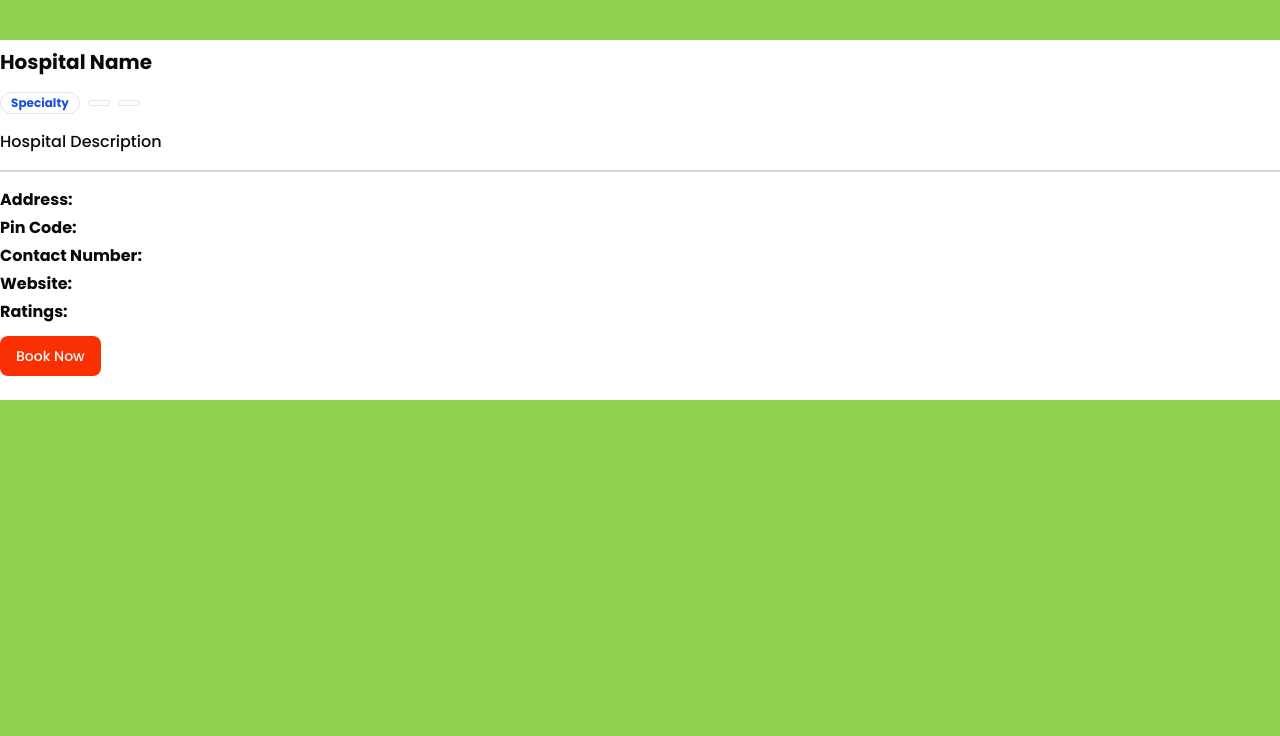
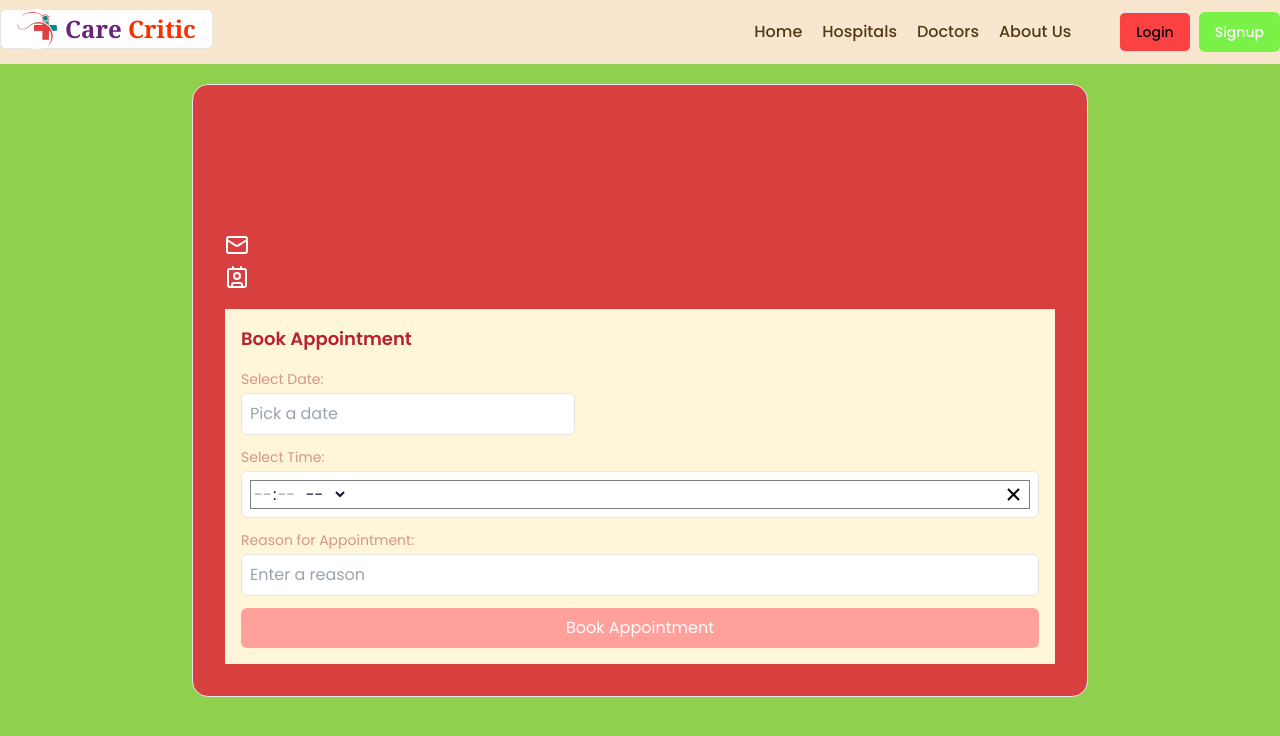
Before and after one commit to yosshh/careCritic-frontend, a React (Vite) app: page /description/hospital/1 in a window 1280 px wide. Shown: the top 736 px of the page. Built offline with nearby package versions, Linux system fonts and the light colour scheme; no server answers.

Commit message:
add book appointment to doctor and hospital

```diff
--- a/package.json
+++ b/package.json
@@ -20,14 +20,17 @@
     "axios": "^1.7.9",
     "class-variance-authority": "^0.7.1",
     "clsx": "^2.1.1",
+    "date-fns": "^4.1.0",
     "lucide-react": "^0.445.0",
     "next-themes": "^0.4.4",
     "prop-types": "^15.8.1",
     "react": "^18.3.1",
+    "react-datepicker": "^7.6.0",
     "react-dom": "^18.3.1",
     "react-icons": "^5.4.0",
     "react-redux": "^9.2.0",
     "react-router-dom": "^6.28.1",
+    "react-time-picker": "^7.0.0",
     "sonner": "^1.7.1",
     "tailwind-merge": "^2.5.5",
     "tailwindcss-animate": "^1.0.7"
--- a/src/App.jsx
+++ b/src/App.jsx
@@ -7,6 +7,7 @@ import Doctors from './components/Doctors'
 import HospitalDescription from './components/HospitalDescription';
 import UserProfile from './components/UserProfile'
 import DoctorProfile from './components/DoctorProfile';
+import DoctorCard from './components/DoctorCard';
 
 
 const appRouter = createBrowserRouter([
@@ -32,7 +33,7 @@ const appRouter = createBrowserRouter([
   },
   {
     path: '/description/doctor/:id',
-    element: <DoctorProfile />
+    element: <DoctorCard />
   },
   {
     path: '/doctors',
--- a/src/components/DoctorCard.jsx
+++ b/src/components/DoctorCard.jsx
@@ -1,20 +1,89 @@
-
-import Navbar from "./shared/Navbar";
+import { useEffect, useState } from "react";
+import DatePicker from "react-datepicker";
+import TimePicker from "react-time-picker";
 import { Avatar, AvatarImage } from "./ui/avatar";
 import { Award, Contact, GraduationCap, Mail } from "lucide-react";
-import { useEffect } from "react";
-import { useSelector } from "react-redux";
-
-
+import Navbar from "./shared/Navbar";
+import { useSelector, useDispatch } from "react-redux";
+import { useParams } from "react-router-dom";
+import { setSingleDoctor } from "@/redux/doctorSlice";
+import axios from "axios";
+import { DOCTOR_API_END_POINT, APPOINTMENT_API_END_POINT } from "@/constants";
+import { toast } from "sonner";
+import "react-datepicker/dist/react-datepicker.css";
+import "react-time-picker/dist/TimePicker.css";
 
 const DoctorCard = () => {
+  const dispatch = useDispatch();
+  const { singleDoctor } = useSelector((store) => store.doctor);
+  const { user } = useSelector((store) => store.auth);
+  const params = useParams();
+  const doctorId = params.id;
 
+  const [isBooked, setIsBooked] = useState(false);
+  const [date, setDate] = useState(null);
+  const [timeSlot, setTimeSlot] = useState("");
+  const [reason, setReason] = useState("");
 
-  const { doctor } = useSelector((store) => store.auth);
+  // Fetch the single doctor's details
+  useEffect(() => {
+    const fetchSingleDoctor = async () => {
+      try {
+        const res = await axios.get(
+          `${DOCTOR_API_END_POINT}/getDoctors/${doctorId}`,
+          { withCredentials: true }
+        );
+        if (res.data.success) {
+          dispatch(setSingleDoctor(res.data.data));
+          const isAlreadyBooked = res.data.data.appointments?.some(
+            (appointment) => appointment.user === user?._id
+          );
+          setIsBooked(isAlreadyBooked || false);
+        }
+      } catch (error) {
+        console.log(error);
+      }
+    };
+    fetchSingleDoctor();
+  }, [doctorId, dispatch, user?._id]);
 
-  useEffect(() => {
-    // console.log("Doctor in Profile:", doctor);
-  }, [doctor]);
+  // Booking handler
+  const bookAppointmentHandler = async () => {
+    if (!date || !timeSlot || !reason) {
+      toast.error("Please fill all fields before booking!");
+      return;
+    }
+
+    const appointmentDetails = {
+      date,
+      timeSlot,
+      reason,
+    };
+
+    try {
+      const res = await axios.post(
+        `${APPOINTMENT_API_END_POINT}/bookDoctor/${doctorId}`,
+        appointmentDetails,
+        {
+          headers: { "Content-Type": "application/json" },
+          withCredentials: true,
+        }
+      );
+
+      if (res.data.success) {
+        setIsBooked(true);
+        const updatedSingleDoctor = {
+          ...singleDoctor,
+          appointments: [...singleDoctor.appointments, { user: user?._id }],
+        };
+        dispatch(setSingleDoctor(updatedSingleDoctor));
+        toast.success(res.data.message);
+      }
+    } catch (error) {
+      console.log(error);
+      toast.error(error.response?.data?.message || "Booking failed.");
+    }
+  };
 
   return (
     <div className="bg-[#8FD14F]">
@@ -23,34 +92,96 @@ const DoctorCard = () => {
         <div className="flex justify-between">
           <div className="flex items-center gap-4">
             <Avatar className="h-24 w-24">
-              <AvatarImage src={doctor?.profilePhoto} alt="profile" />
+              <AvatarImage src={singleDoctor?.profilePhoto} alt="profile" />
             </Avatar>
             <div>
-              <h1 className="font-medium text-xl">{doctor?.name}</h1>
-              <p>{doctor?.experienceInYears}+ yrs experience</p>
+              <h1 className="font-medium text-xl">{singleDoctor?.fullName}</h1>
+              <p>{singleDoctor?.experienceInYears}+ yrs experience</p>
             </div>
           </div>
+
         </div>
+
+        {/* Doctor details */}
         <div className="my-5">
           <div className="flex items-center gap-3 my-2">
             <Mail />
-            <span>{doctor?.email}</span>
+            <span>{singleDoctor?.email}</span>
           </div>
           <div className="flex items-center gap-3 my-2">
             <Contact />
-            <span>{doctor?.contactNumber}</span>
+            <span>{singleDoctor?.contactNumber}</span>
           </div>
           <div className="flex items-center gap-3 my-2">
             <Award />
-            <span>{doctor?.specialty}</span>
+            <span>{singleDoctor?.specialty}</span>
           </div>
           <div className="flex items-center gap-3 my-2">
             <GraduationCap />
-            <span>{doctor?.qualification}</span>
+            <span>{singleDoctor?.qualification}</span>
           </div>
+
         </div>
+        {/* Booking Details */}
+        <div className="p-4 bg-[#FFF6DA] rounded-md23 z-20 ">
+            <h4 className="text-lg font-semibold text-[#B82132] mb-4">
+              Book Appointment
+            </h4>
+
+            {/* Date Picker */}
+            <div className="mb-3">
+              <label className="block text-sm mb-1 text-[#a01b2b72]">
+                Select Date:
+              </label>
+              <DatePicker
+                selected={date}
+                onChange={(selectedDate) => setDate(selectedDate)}
+                className="w-full p-2 rounded-md border bg-white text-gray-900"
+                placeholderText="Pick a date"
+                minDate={new Date()} // Prevent selecting past dates
+              />
+            </div>
+
+            {/* Time Picker */}
+            <div className="mb-3">
+              <label className="block text-sm mb-1 text-[#a01b2b72]">
+                Select Time:
+              </label>
+              <TimePicker
+                value={timeSlot}
+                onChange={(selectedTime) => setTimeSlot(selectedTime)}
+                className="w-full p-2 rounded-md border bg-white text-gray-900"
+                disableClock={true} // Removes the clock UI
+              />
+            </div>
+
+            {/* Reason Input */}
+            <div className="mb-3">
+              <label className="block text-sm mb-1 text-[#a01b2b72]">
+                Reason for Appointment:
+              </label>
+              <input
+                type="text"
+                value={reason}
+                onChange={(e) => setReason(e.target.value)}
+                className="w-full p-2 rounded-md border bg-white text-gray-900"
+                placeholder="Enter a reason"
+              />
+            </div>
+
+            <button
+              onClick={bookAppointmentHandler}
+              disabled={isBooked}
+              className={`w-full p-2 text-white rounded-md ${
+                isBooked ? "bg-gray-600 cursor-not-allowed" : "bg-[#FFA09B]"
+              }`}
+            >
+              {isBooked ? "Already Booked" : "Book Appointment"}
+            </button>
+          </div>
       </div>
     </div>
   );
 };
+
 export default DoctorCard;
--- a/src/components/HospitalDescription.jsx
+++ b/src/components/HospitalDescription.jsx
@@ -1,145 +1,175 @@
-// import { useParams } from "react-router-dom";
-import { Badge } from "./ui/badge";
-import { Button } from "./ui/button";
-// import { Button } from "./ui/button";
-// import { useEffect, useState } from "react";
-// import axios from "axios";
-// import { JOB_API_END_POINT } from "@/constants";
-// import { useDispatch, useSelector } from "react-redux";
-// import { setSingleJob } from "@/redux/jobSlice";
-// import { APPLICATION_API_END_POINT } from "@/constants";
-// import { toast } from "sonner";
+import { useEffect, useState } from "react";
+import DatePicker from "react-datepicker";
+import TimePicker from "react-time-picker";
+import { Avatar, AvatarImage } from "./ui/avatar";
+import { Contact, Mail } from "lucide-react";
+import Navbar from "./shared/Navbar";
+import { useSelector, useDispatch } from "react-redux";
+import { useParams } from "react-router-dom";
+import axios from "axios";
+import { HOSPITAL_API_END_POINT, APPOINTMENT_API_END_POINT } from "@/constants";
+import { toast } from "sonner";
+import "react-datepicker/dist/react-datepicker.css";
+import "react-time-picker/dist/TimePicker.css";
+import { setSingleHospital } from "@/redux/hospitalSlice";
 
 const HospitalDescription = () => {
-//   const dispatch = useDispatch();
-//   const params = useParams();
-// //   const jobId = params.id;
-//   const { singleJob } = useSelector((store) => store.job);
-//   const { user } = useSelector((store) => store.auth);
+  const dispatch = useDispatch();
+  const { singleHospital } = useSelector((store) => store.hospital);
+  const { user } = useSelector((store) => store.auth);
+  const params = useParams();
+  const hospitalId = params.id;
 
+  const [isBooked, setIsBooked] = useState(false);
+  const [date, setDate] = useState(null);
+  const [timeSlot, setTimeSlot] = useState("");
+  const [reason, setReason] = useState("");
 
-  const isBookedAppointment = false;
-//   const isIntiallyApplied =
-//     singleJob?.applications?.some(
-//       (application) => application.applicant === user?._id
-//     ) || false;
+  // Fetch the single doctor's details
+  useEffect(() => {
+    const fetchSingleHospital = async () => {
+      try {
+        const res = await axios.get(
+          `${HOSPITAL_API_END_POINT}/getHospital/${hospitalId}`,
+          { withCredentials: true }
+        );
+        if (res.data.success) {
+          dispatch(setSingleHospital(res.data.data));
+          const isAlreadyBooked = res.data.data.appointments?.some(
+            (appointment) => appointment.user === user?._id
+          );
+          setIsBooked(isAlreadyBooked || false);
+        }
+      } catch (error) {
+        console.log(error);
+      }
+    };
+    fetchSingleHospital();
+  }, [hospitalId, dispatch, user?._id]);
 
-    // const [isBookedAppointment, setIsBookedAppointment] = useState(isIntiallyApplied);
+  // Booking handler
+  const bookAppointmentHandler = async () => {
+    if (!date || !timeSlot || !reason) {
+      toast.error("Please fill all fields before booking!");
+      return;
+    }
 
-//   const applyJobHandler = async () => {
-//     try {
-//       const res = await axios.get(
-//         // `${APPLICATION_API_END_POINT}/apply/${jobId}`,
-//         { withCredentials: true }
-//       );
+    const appointmentDetails = {
+      date,
+      timeSlot,
+      reason,
+    };
 
-//       if (res.data.success) {
-//         setIsApplied(true);
-//         const updatedSingleJob = {
-//           ...singleJob,
-//           applications: [...singleJob.applications, { applicant: user?._id }],
-//         };
-//         dispatch(setSingleJob(updatedSingleJob));
-//         toast.success(res.data.message);
-//       }
-//     } catch (error) {
-//       console.log(error);
-//       toast.error(error.response.data.message);
-//     }
-//   };
+    try {
+      const res = await axios.post(
+        `${APPOINTMENT_API_END_POINT}/bookHospital/${hospitalId}`,
+        appointmentDetails,
+        {
+          headers: { "Content-Type": "application/json" },
+          withCredentials: true,
+        }
+      );
 
-//   useEffect(() => {
-//     const fetchSingleJob = async () => {
-//       try {
-//         // const res = await axios.get(`${JOB_API_END_POINT}/getJobs/${jobId}`, {
-//           withCredentials: true,
-//         });
-//         if (res.data.success) {
-//           dispatch(setSingleJob(res.data.data));
-//           setIsApplied(res.data.data.applications.some(application=>application.applicant === user?._id))
-//         //   console.log("job fetched", res.data.data);
-//         }
-//       } catch (error) {
-//         console.log(error);
-//       }
-//     };
-//     fetchSingleJob();
-//   }, [jobId, dispatch, user?._id]);
+      if (res.data.success) {
+        setIsBooked(true);
+        const updatedSingleHospital = {
+          ...singleHospital,
+          appointments: [...singleHospital.appointments, { user: user?._id }],
+        };
+        dispatch(setSingleHospital(updatedSingleHospital));
+        toast.success(res.data.message);
+      }
+    } catch (error) {
+      console.log(error);
+      toast.error(error.response?.data?.message || "Booking failed.");
+    }
+  };
 
   return (
-    <div className="max-w-7xl mx-auto my-10 py-2">
-      <div className="flex items-center justify-between">
-        <div>
-          <h1 className="font-bold text-xl">Hospital Name</h1>
-          <div className="flex items-center gap-2 mt-4">
-            <Badge className={"text-blue-700 font-bold"} variant="ghost">
-              Specialty
-            </Badge>
-            <Badge className={"text-[#F83002] font-bold"} variant="ghost">
-              {/* {singleJob?.jobType} */}
-            </Badge>
-            <Badge className={"text-[#7209b7] font-bold"} variant="ghost">
-              {/* {singleJob?.salary} LPA */}
-            </Badge>
+    <div className="bg-[#8FD14F]">
+      <Navbar />
+      <div className="max-w-4xl mx-auto bg-[#D84040] text-white border border-gray-200 rounded-2xl my-5 p-8">
+        <div className="flex justify-between">
+          <div className="flex items-center gap-4">
+            <Avatar className="h-24 w-24">
+              <AvatarImage src={singleHospital?.hospitalImage} alt="profile" />
+            </Avatar>
+            <div>
+              <h1 className="font-medium text-xl">{singleHospital?.hospitalName}</h1>
+            </div>
           </div>
+
         </div>
-        {/* <Button
-          onClick={isApplied ? null : applyJobHandler}
-          disabled={isApplied}
-          className={`rounded-lg ${
-            isApplied
-              ? "bg-gray-600 cursor-not-allowed"
-              : "bg-[#7209b7] hover:bg-[#5f32ad]"
-          }`}
-        >
-          {isApplied ? "Already Applied" : "Apply Now"}
-        </Button> */}
-      </div>
-      <h1 className="border-b-2 border-b-gray-300 font-medium py-4">
-        Hospital Description
-      </h1>
-      <div className="my-4">
-        <h1 className="font-bold my-1">
-          Address:{" "}
-          <span className="pl-4 font-normal text-gray-800">
-            {/* {singleJob?.title} */}
-          </span>
-        </h1>
-        <h1 className="font-bold my-1">
-          Pin Code:{" "}
-          <span className="pl-4 font-normal text-gray-800">
-            {/* {singleJob?.location} */}
-          </span>
-        </h1>
-        <h1 className="font-bold my-1">
-          Contact Number:{" "}
-          <span className="pl-4 font-normal text-gray-800">
-            {/* {singleJob?.title} */}
-          </span>
-        </h1>
-        <h1 className="font-bold my-1">
-          Website:{" "}
-          <span className="pl-4 font-normal text-gray-800">
-            {/* {singleJob?.title} */}
-          </span>
-        </h1>
-        <h1 className="font-bold my-1">
-          Ratings:{" "}
-          <span className="pl-4 font-normal text-gray-800">
-            {/* {singleJob?.salary} LPA */}
-          </span>
-        </h1>
-        <Button
-          // onClick={isBookedAppointment ? null : applyJobHandler}
-          disabled={isBookedAppointment}
-          className={`rounded-lg mt-2 ${
-            isBookedAppointment
-              ? "bg-gray-600 cursor-not-allowed"
-              : "bg-[#F83002] hover:bg-[#eb5a64f6]"
-          }`}
-        >
-          {isBookedAppointment ? "Appointment Booked" : "Book Now"}
-        </Button>
+
+        {/* Doctor details */}
+        <div className="my-5">
+          <div className="flex items-center gap-3 my-2">
+            <Mail />
+            <span>{singleHospital?.email}</span>
+          </div>
+          <div className="flex items-center gap-3 my-2">
+            <Contact />
+            <span>{singleHospital?.contactNumber}</span>
+          </div>
+
+        </div>
+        {/* Booking Details */}
+        <div className="p-4 bg-[#FFF6DA] rounded-md23 z-20 ">
+            <h4 className="text-lg font-semibold text-[#B82132] mb-4">
+              Book Appointment
+            </h4>
+
+            {/* Date Picker */}
+            <div className="mb-3">
+              <label className="block text-sm mb-1 text-[#a01b2b72]">
+                Select Date:
+              </label>
+              <DatePicker
+                selected={date}
+                onChange={(selectedDate) => setDate(selectedDate)}
+                className="w-full p-2 rounded-md border bg-white text-gray-900"
+                placeholderText="Pick a date"
+                minDate={new Date()} // Prevent selecting past dates
+              />
+            </div>
+
+            {/* Time Picker */}
+            <div className="mb-3">
+              <label className="block text-sm mb-1 text-[#a01b2b72]">
+                Select Time:
+              </label>
+              <TimePicker
+                value={timeSlot}
+                onChange={(selectedTime) => setTimeSlot(selectedTime)}
+                className="w-full p-2 rounded-md border bg-white text-gray-900"
+                disableClock={true} // Removes the clock UI
+              />
+            </div>
+
+            {/* Reason Input */}
+            <div className="mb-3">
+              <label className="block text-sm mb-1 text-[#a01b2b72]">
+                Reason for Appointment:
+              </label>
+              <input
+                type="text"
+                value={reason}
+                onChange={(e) => setReason(e.target.value)}
+                className="w-full p-2 rounded-md border bg-white text-gray-900"
+                placeholder="Enter a reason"
+              />
+            </div>
+
+            <button
+              onClick={bookAppointmentHandler}
+              disabled={isBooked}
+              className={`w-full p-2 text-white rounded-md ${
+                isBooked ? "bg-gray-600 cursor-not-allowed" : "bg-[#FFA09B]"
+              }`}
+            >
+              {isBooked ? "Already Booked" : "Book Appointment"}
+            </button>
+          </div>
       </div>
     </div>
   );
--- a/src/components/auth/Register.jsx
+++ b/src/components/auth/Register.jsx
@@ -329,12 +329,11 @@ const { loading } = useSelector(store=>store.auth)
               <div>
                 <Label>Specialises In</Label>
                 <Input
-                  type="text"
                   name="specializedIn"
                   placeholder="Cardio, Neuro,...."
                   value={input.specializedIn.join(",")}
                   onChange={(e) =>
-                      setInput({ ...input, skills: e.target.value.split(",") })
+                      setInput({ ...input, specializedIn: e.target.value.split(",") })
                     }
                     className="col-span-3"
                 />
--- a/src/constants/index.jsx
+++ b/src/constants/index.jsx
@@ -2,3 +2,4 @@
 export const USER_API_END_POINT="http://localhost:8000/api/v1/users";
 export const DOCTOR_API_END_POINT="http://localhost:8000/api/v1/doctors"
 export const HOSPITAL_API_END_POINT="http://localhost:8000/api/v1/hospitals"
+export const APPOINTMENT_API_END_POINT="http://localhost:8000/api/v1/appointments"
```
Also changed, not shown: src/components/ui/textarea.jsx (added, +18 -0 lines), src/redux/doctorSlice.js (+5 -5 lines), src/redux/hospitalSlice.js (+5 -5 lines), 1 other file (tests, documents, lock files or other folders).
